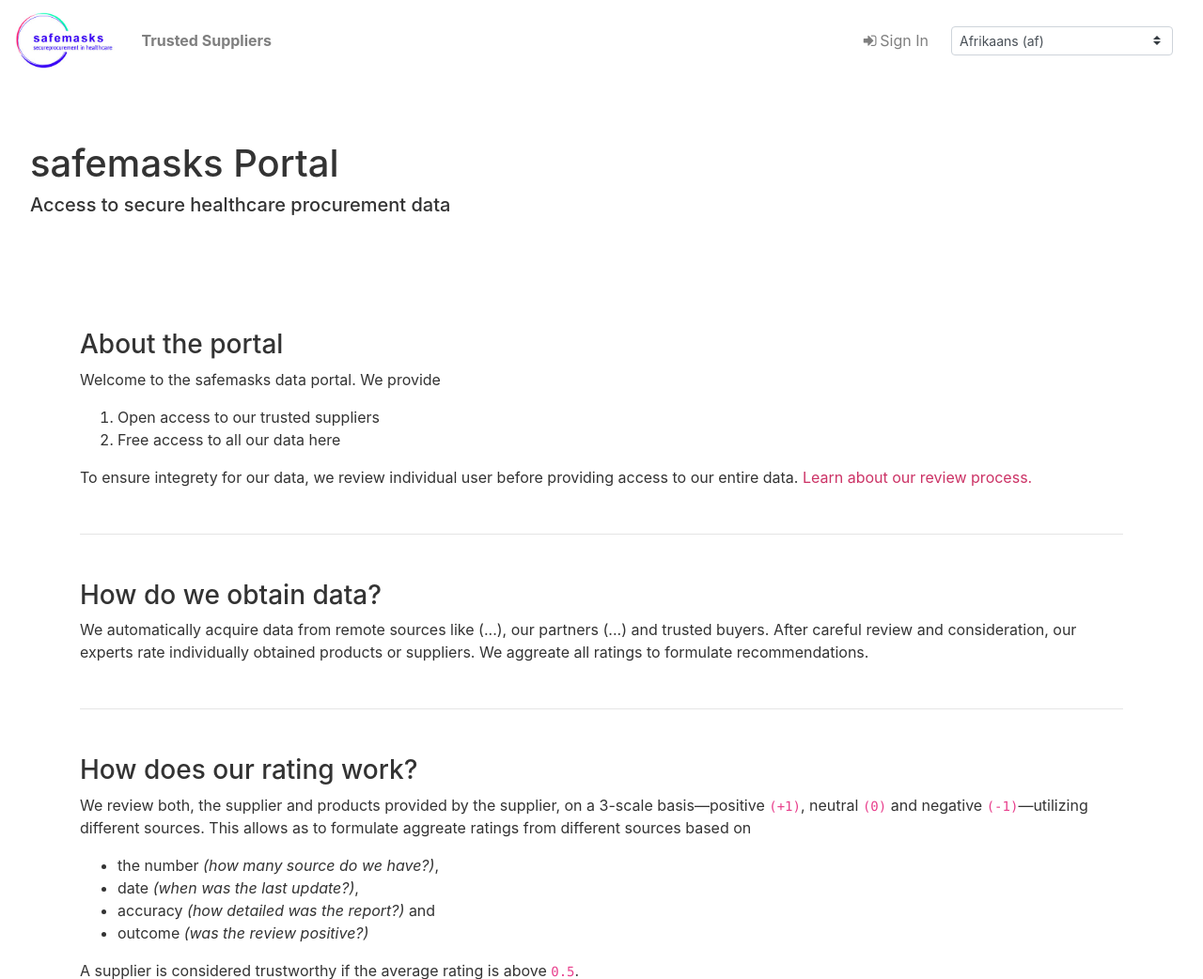
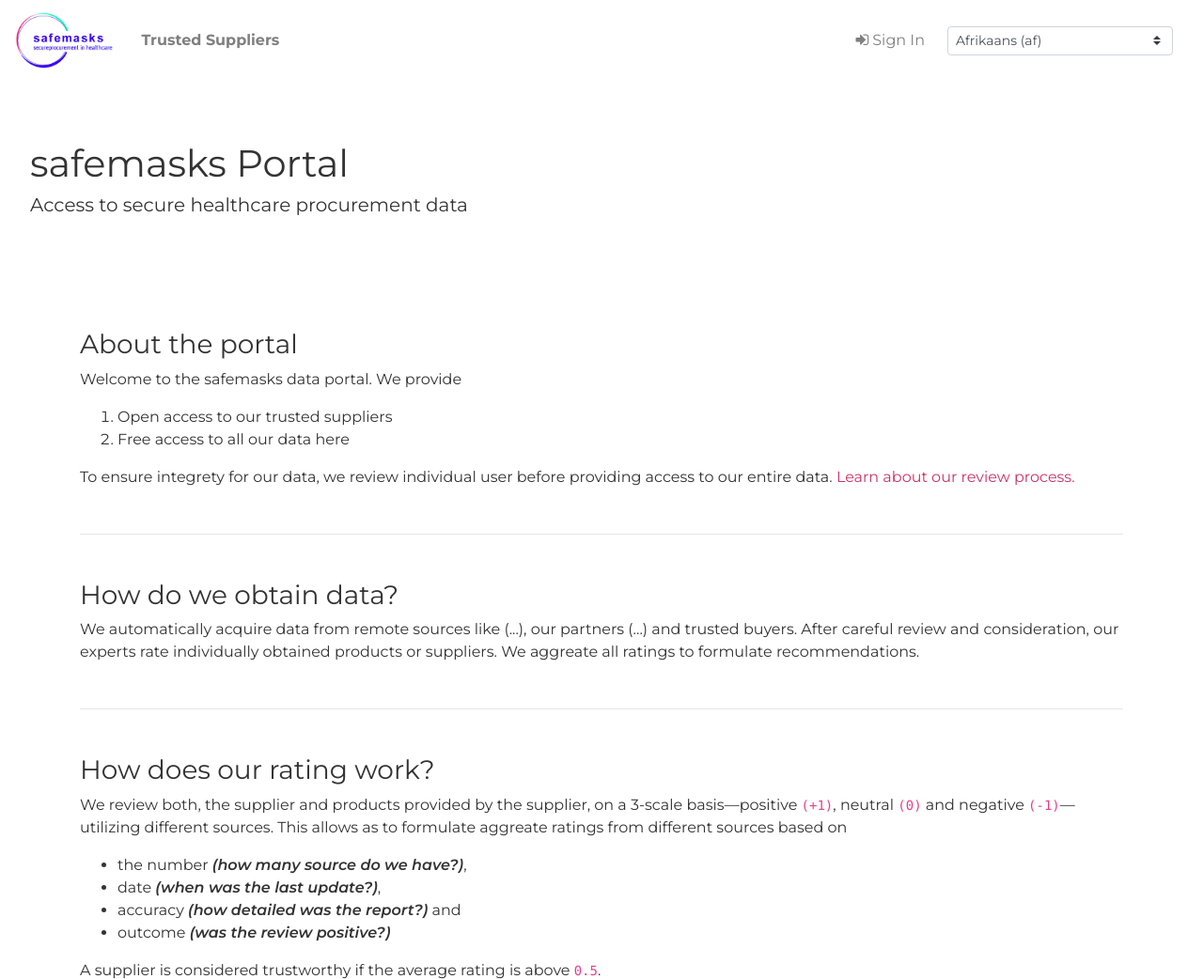
Before and after one commit to Safemasks/safemasks-app, a Django app: template safemasks/safemasks/templates/index.html in a window 1280 px wide. Shown: the top 1042 px of the page at 94% size. Run offline with Django 3.2, Linux system fonts and the light colour scheme; the template is opened without the code that fills it, so the values that code supplies are empty; some libraries are stand-ins or nearby versions.

Commit message:
Updated font

```diff
--- a/safemasks/static/safemasks.css
+++ b/safemasks/static/safemasks.css
@@ -5,7 +5,7 @@
 }
 
 body {
-  font-family: -apple-system, BlinkMacSystemFont, "Segoe UI", Roboto, "Helvetica Neue", Arial, "Noto Sans", sans-serif, "Apple Color Emoji", "Segoe UI Emoji", "Segoe UI Symbol", "Noto Color Emoji"important;
+  font-family: "Montserrat"!important;
   font-size: 1em;
   font-weight: 400;
   line-height: 1.5;
```
